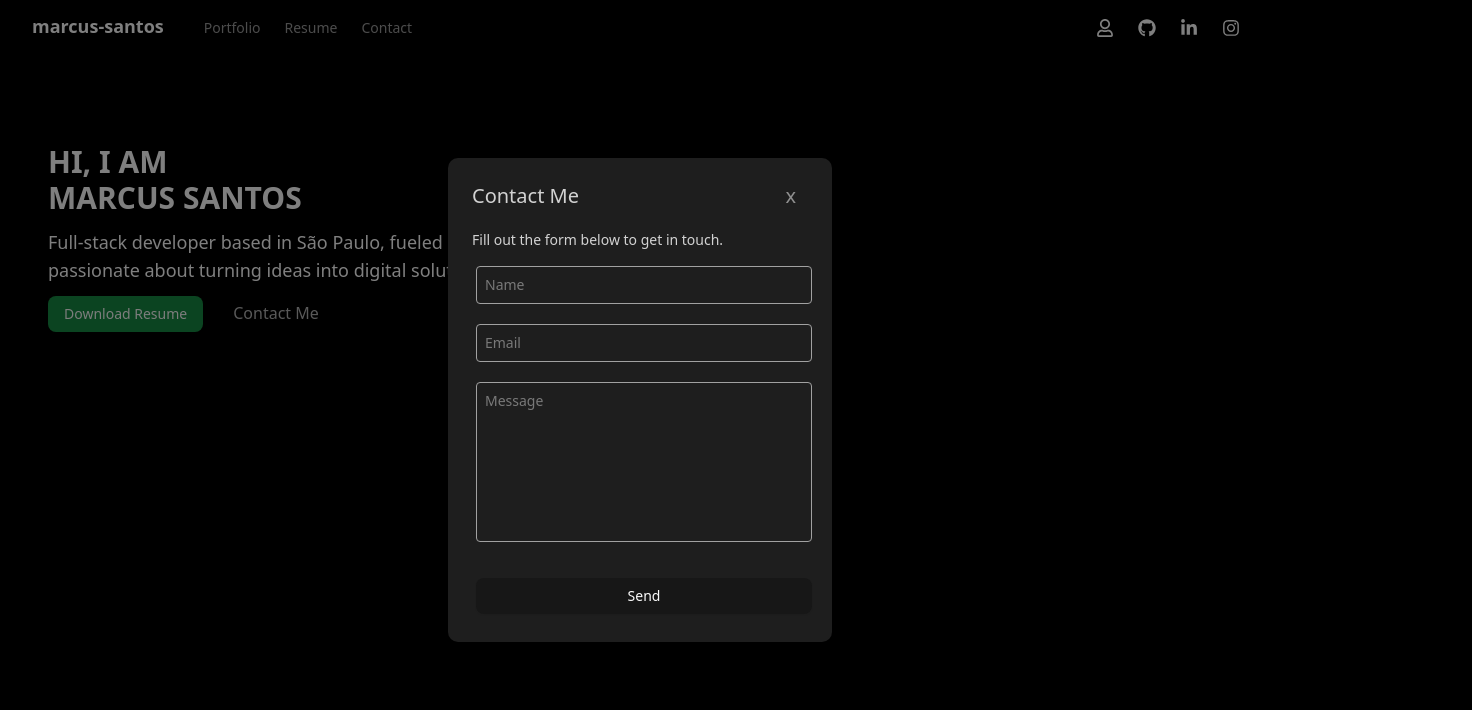
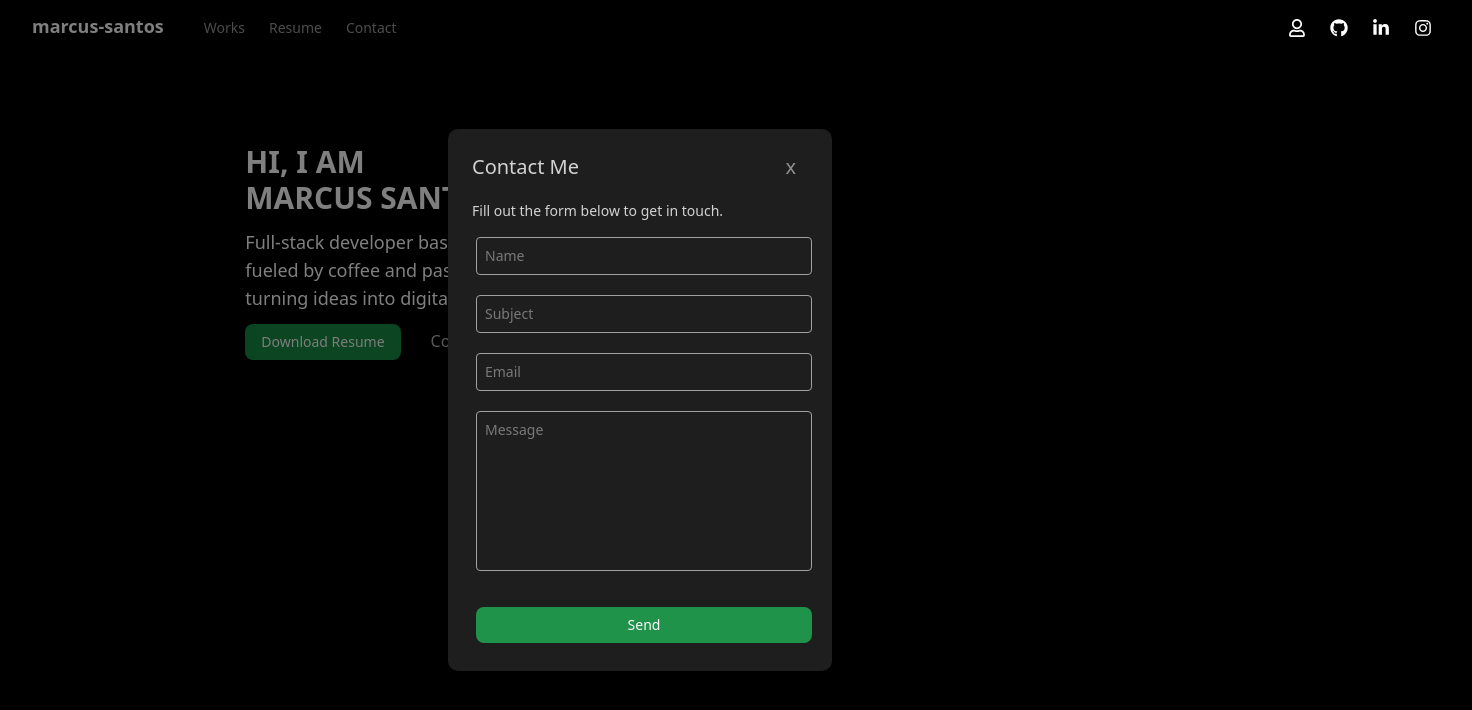
Before and after one commit to marcus-santos/personal-ai-portfolio, a Next.js app in the folder apps/web/: page /marcus in a window 1280 px wide. Both pictures are taken after a click on the button "Contact". Shown: the top 710 px of the page, 1472 px wide, since content can reach past the window. Built offline with nearby package versions, Linux system fonts and the light colour scheme.

Commit message:
feat: starting works(portfolio) page

```diff
--- /dev/null
+++ b/apps/web/src/app/components/ContactForm.tsx
@@ -0,0 +1,62 @@
+import { Button } from '@/components/ui/button';
+import { DialogHeader } from '@/components/ui/dialog';
+import {
+  Dialog,
+  DialogClose,
+  DialogContent,
+  DialogDescription,
+  DialogTitle,
+  DialogTrigger,
+} from '@radix-ui/react-dialog';
+
+function ContactForm({ children }: { children: React.ReactNode }) {
+  return (
+    <Dialog>
+      <DialogTrigger asChild>{children}</DialogTrigger>
+      <DialogContent className="fixed inset-0 flex items-center justify-center bg-black/50">
+        <div className="bg-[#1e1e1e] p-6 rounded-lg shadow-lg w-sm text-white/80">
+          <DialogHeader>
+            <div className="flex justify-between">
+              <DialogTitle className="text-xl">Contact Me</DialogTitle>
+              <DialogClose className="text-xl mr-3 text-white/50 font-normal hover:text-white cursor-pointer">
+                x
+              </DialogClose>
+            </div>
+            <DialogDescription className="my-3">
+              Fill out the form below to get in touch.
+            </DialogDescription>
+          </DialogHeader>
+          <div className="flex flex-col gap-4">
+            <form className="w-full m-1 flex flex-col space-y-5">
+              <input
+                className="w-full p-2 border border-neutral-400 rounded"
+                placeholder="Name"
+              />
+              <input
+                className="w-full p-2 border border-neutral-400 rounded"
+                placeholder="Subject"
+              />
+              <input
+                className="w-full p-2 border border-neutral-400 rounded"
+                placeholder="Email"
+                type="email"
+              />
+              <textarea
+                className="w-full size-40 resize-none p-2 border border-neutral-400 rounded"
+                placeholder="Message"
+              />
+              <Button
+                type="submit"
+                className="bg-[#22c55e]/70 hover:bg-[#22c55e] mt-4"
+              >
+                Send
+              </Button>
+            </form>
+          </div>
+        </div>
+      </DialogContent>
+    </Dialog>
+  );
+}
+
+export default ContactForm;
--- a/apps/web/src/app/components/Header.tsx
+++ b/apps/web/src/app/components/Header.tsx
@@ -9,6 +9,7 @@ import {
   DialogTitle,
   DialogTrigger,
 } from '@radix-ui/react-dialog';
+import ContactForm from './ContactForm';
 
 interface HeaderProps {
   title: string;
@@ -32,7 +33,7 @@ function Header({
   instagramRef,
 }: HeaderProps) {
   return (
-    <header className="sticky top-0 z-50 w-full h-14 px-8 flex">
+    <header className="sticky top-0 z-50 w-[1472px] h-14 px-8 flex m-auto">
       <div className="flex h-full">
         <Link
           className="text-lg my-3 mr-10 font-semibold whitespace-nowrap"
@@ -45,56 +46,19 @@ function Header({
             className={`hover:text-[#22c55e] transition`}
             href={portfolioRef}
           >
-            Portfolio
+            Works
           </Link>
           <Link className={`hover:text-[#22c55e] transition"`} href={resumeRef}>
             Resume
           </Link>
-          <Dialog>
-            <DialogTrigger asChild>
+          <ContactForm>
             <Button
               variant={'link'}
               className={`hover:text-[#22c55e] transition cursor-pointer p-0`}
             >
               Contact
             </Button>
-            </DialogTrigger>
-            <DialogContent className="fixed inset-0 flex items-center justify-center bg-black/50">
-              <div className="bg-[#1e1e1e] p-6 rounded-lg shadow-lg w-sm text-white/80">
-                <DialogHeader>
-                  <div className="flex justify-between">
-                    <DialogTitle className="text-xl">Contact Me</DialogTitle>
-                    <DialogClose className="text-xl mr-3 text-white/50 font-normal hover:text-white cursor-pointer">
-                      x
-                    </DialogClose>
-                  </div>
-                  <DialogDescription className="my-3">
-                    Fill out the form below to get in touch.
-                  </DialogDescription>
-                </DialogHeader>
-                <div className="flex flex-col gap-4">
-                  <form className="w-full m-1 flex flex-col space-y-5">
-                    <input
-                      className="w-full p-2 border border-neutral-400 rounded"
-                      placeholder="Name"
-                    />
-                    <input
-                      className="w-full p-2 border border-neutral-400 rounded"
-                      placeholder="Email"
-                      type="email"
-                    />
-                    <textarea
-                      className="w-full size-40 resize-none p-2 border border-neutral-400 rounded"
-                      placeholder="Message"
-                    />
-                    <Button type="submit" className="mt-4">
-                      Send
-                    </Button>
-                  </form>
-                </div>
-              </div>
-            </DialogContent>
-          </Dialog>
+          </ContactForm>
         </nav>
       </div>
       <div className="flex justify-end w-full my-auto space-x-2">
--- a/apps/web/src/app/marcus/page.tsx
+++ b/apps/web/src/app/marcus/page.tsx
@@ -1,23 +1,24 @@
 import { Button } from '@/components/ui/button';
 import Header from '../components/Header';
 import Link from 'next/link';
+import ContactForm from '../components/ContactForm';
 
 function page() {
   return (
-    <div className="w-screen h-full">
+    <div className="w-screen h-full flex flex-col justify-center">
       <Header
         title={'marcus-santos'}
         titleRef={'/marcus'}
-        portfolioRef={'/portfolio'}
+        portfolioRef={'./works'}
         resumeRef={'marcus/resume'}
         transfer={'/lukas'}
         githubRef={'https://www.github.com/marcus-santos'}
         linkedInRef={'https://www.linkedin.com/in/marcus-vinicius-csantos'}
         instagramRef={'https://www.instagram.com/marcus.csantos/'}
       />
-      <main className="w-full py-10 px-8">
+      <main className="w-2/3 py-10 px-8 flex justify-center">
         <div className="w-1/2 py-12 px-4">
-          <h1 className="text-3xl font-semibold mb-3">
+          <h1 className="text-3xl font-bold mb-3">
             HI, I AM
             <br /> MARCUS SANTOS
           </h1>
@@ -31,12 +32,14 @@ function page() {
           >
             <Link href={'/resume'}>Download Resume</Link>
           </Button>
+          <ContactForm>
             <Link
               href={''}
               className="text-white/70 p-2.5 hover:bg-white/20 transition rounded-lg"
             >
               Contact Me
             </Link>
+          </ContactForm>
         </div>
       </main>
     </div>
--- /dev/null
+++ b/apps/web/src/app/works/page.tsx
@@ -0,0 +1,18 @@
+import Header from '../components/Header';
+
+function page() {
+  <div className="w-screen h-full flex flex-col justify-center">
+    <Header
+      title={'marcus-santos'}
+      titleRef={'/marcus'}
+      portfolioRef={'/works'}
+      resumeRef={'#'}
+      transfer={'/lukas'}
+      githubRef={'/marcus-santos'}
+      linkedInRef={''}
+      instagramRef={''}
+    />
+  </div>;
+}
+
+export default page;
--- a/package.json
+++ b/package.json
@@ -23,6 +23,7 @@
     "config/*"
   ],
   "dependencies": {
+    "ai": "^4.3.9",
     "react-icons": "^5.5.0"
   }
 }
```
Also changed, not shown: apps/web/src/components/ui/chat.tsx (+98 -98 lines), apps/web/src/app/components/Chat.tsx (added), apps/web/src/app/components/ProjectCard.tsx (added), 1 other file (tests, documents, lock files or other folders). Lines whose indentation alone changed are shown as unchanged.
